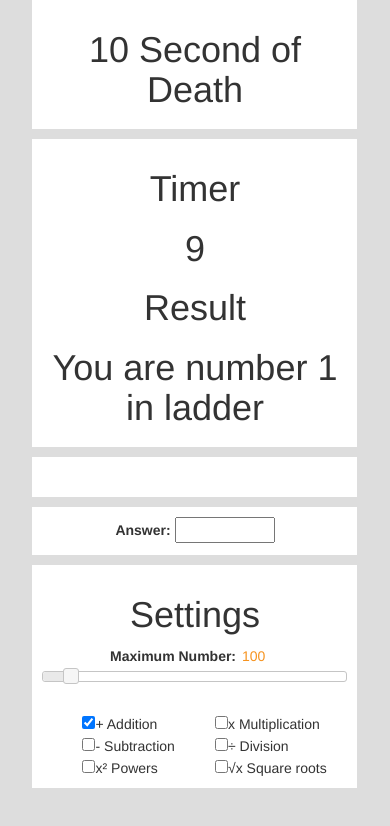
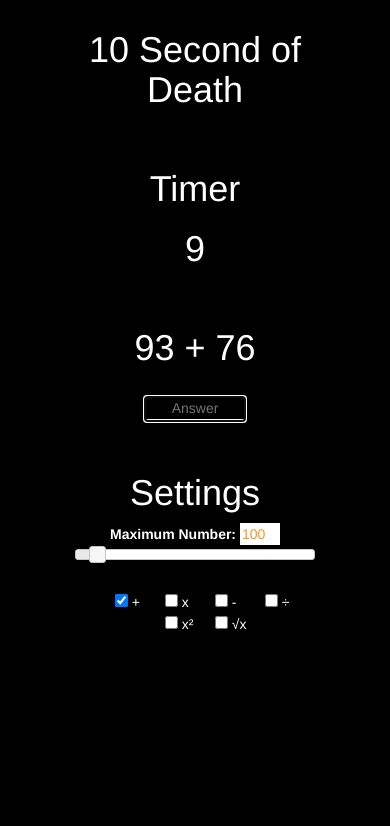
Before and after one commit to dshcheung/jquery-mathGame, a plain HTML site: page index.html in a window 390 px wide. Both pictures are taken after a click on the button "Start". Drawn offline with nearby package versions, Linux system fonts and the light colour scheme.

Commit message:
added hideTimer, hideResult, postQuestion, postResult(to be updated with ajax function), made setting-block responsive, correct bug to hideResult when clicking restart.

```diff
--- a/css/theme.css
+++ b/css/theme.css
@@ -1,10 +1,10 @@
 body {
-  background-color: #dddddd;
+  background-color: black;
+  color: white;
 }
 .title-row,
 .rt-row,
-.question-row,
-.answer-row,
+.qa-row,
 .setting-row {
   text-align: center;
   margin-bottom: 10px;
@@ -14,7 +14,7 @@ body {
 .question-block,
 .answer-block,
 .setting-block {
-  background-color: white;
+  background-color: black;
   padding: 10px;
 }
 .setting-checklist {
@@ -32,6 +32,16 @@ body {
   width: 40px;
 }
 
+.qa-row {
+  height: 135px;
+}
+.question-block {
+  height: 89px;
+}
 .answer-block div input#answer-input-field {
+  text-align: center;
   width: 100px;
+  background-color: black;
+  border: 0;
+  border-bottom: 2px solid white;
 }
--- a/index.html
+++ b/index.html
@@ -50,42 +50,36 @@
             <h1 class="timer-counter">10</h1>
           </div>
         </div>
-        <div class="result-block">
+        <div class="result-block hide">
           <div>
             <h1 class="result-title">Result</h1>
           </div>
           <div>
-            <h1 class="result-content">You are number 1 in ladder</h1>
+            <h1 class="result-content"></h1>
           </div>
         </div>
       </div>
     </div>
     <!-- rt-row C -->
 
-    <!-- question-row S -->
-    <div class="question-row row">
+    <!-- qa-row S -->
+    <div class="qa-row row">
       <div class="question-block col-xs-offset-1 col-xs-10">
         <h1 id="question"></h1>
       </div>
-    </div>
-    <!-- question-row C -->
-
-    <!-- answer-row S -->
-    <div class="answer-row row">
       <div class="answer-block col-xs-offset-1 col-xs-10">
         <div class="answer-input-block hide">
-          <label>Answer:</label>
-          <input id="answer-input-field" type="text">
+          <input id="answer-input-field" type="text" placeholder="Answer">
         </div>
         <div class="answer-button-block">
           <button id="answer-start-button" class="btn btn-primary">Start</button>
         </div>
       </div>
     </div>
-    <!-- answer-row C -->
+    <!-- qa-row C -->
     <!-- s-row S -->
     <div class="setting-row row">
-      <div class="setting-block col-xs-offset-1 col-xs-10">
+      <div class="setting-block col-xs-offset-2 col-xs-8">
         <div class="setting-title">
           <h1 class="setting-title">Settings</h1>
         </div>
@@ -98,29 +92,29 @@
         </div>
         <div class="setting-checklist">
           <ul class="setting-checkbox">
-            <li class="col-xs-6">
-              <input id="setting-addition" type="checkbox" checked="checked">+
-              <span>Addition</span>
+            <li class="col-xs-3">
+              <input id="setting-addition" type="checkbox" checked="checked"> +
+              <span class="hidden-xs">Addition</span>
             </li>
-            <li class="col-xs-6">
-              <input id="setting-multiplication" type="checkbox">x
-              <span>Multiplication</span>
+            <li class="col-xs-3">
+              <input id="setting-multiplication" type="checkbox"> x
+              <span class="hidden-xs">Multiplication</span>
             </li>
-            <li class="col-xs-6">
-              <input id="setting-subtraction" type="checkbox">-
-              <span>Subtraction</span>
+            <li class="col-xs-3">
+              <input id="setting-subtraction" type="checkbox"> -
+              <span class="hidden-xs">Subtraction</span>
             </li>
-            <li class="col-xs-6">
-              <input id="setting-division" type="checkbox">÷
-              <span>Division</span>
+            <li class="col-xs-3">
+              <input id="setting-division" type="checkbox"> ÷
+              <span class="hidden-xs">Division</span>
             </li>
-            <li class="col-xs-6">
-              <input id="setting-square" type="checkbox">x²
-              <span>Powers</span>
+            <li class="col-xs-3 col-xs-offset-3">
+              <input id="setting-square" type="checkbox"> x²
+              <span class="hidden-xs">Powers</span>
             </li>
-            <li class="col-xs-6">
-              <input id="setting-square-root" type="checkbox">√x
-              <span>Square roots</span>
+            <li class="col-xs-3">
+              <input id="setting-square-root" type="checkbox"> √x
+              <span class="hidden-xs">Square roots</span>
             </li>
           </ul>
         </div>
--- a/js/application.js
+++ b/js/application.js
@@ -1,12 +1,13 @@
 // Global Variable
-var timeLeft;
-var setTimer;
-var startInterval;
-var stopInterval;
-var settingAll;
-var settingFunction;
-var questionAnswer;
-var userPoints;
+var timeLeft; // integer
+var timePassed; // integer
+var setTimer; // setInterval function
+var startInterval; // function
+var stopInterval; // function
+var settingAll; // object
+var settingFunction; // array of enabled functions
+var questionAnswer; // object
+var userPoints; // integer
 
 $(document).ready( // Document Ready S
   function() {
@@ -23,7 +24,7 @@ $(document).ready( // Document Ready S
       $("#amount").val($("#setting-slider").slider("value"));
     }; // Create Slider C
 
-    { // declear startInterval and stopInterval
+    { // Declear startInterval and stopInterval
       startInterval = function() {
         setTimer = setInterval(function() {
           if (timeLeft == 0) {
@@ -32,12 +33,13 @@ $(document).ready( // Document Ready S
             hideAnswerField(true);
             hideTimer(true);
             hideResult(false);
-            // get result.json
-            // calculate position
+            postResult();
+            // push result
+            // get result
             // display result to result-content
           }
-          console.log(timeLeft);
           $('.timer-counter').html(timeLeft);
+          timePassed++;
           timeLeft--;
         }, 1000);
       };
@@ -48,25 +50,32 @@ $(document).ready( // Document Ready S
 
     { // Start Button / Restart Button
       $("#answer-start-button").on("click", function() {
+        userPoints = 0;
+        timePassed = 0;
         timeLeft = 10;
         getSettings();
         genQuestion();
+        postQuestion();
         hideButton(true);
         hideAnswerField(false);
+        hideTimer(false);
+        hideResult(true);
         startInterval();
+        $("#answer-input-field").focus();
       });
     }
 
     // Keyup answer
     $("#answer-input-field").on("keyup", function() {
-      // if input == questionAnswer.dataAnswer
-      stopInterval()
-      userPoints++
-      timeLeft++
-      genQuestion()
-        // postData()
-        // postQuestion()
-      startInterval()
+      if ($("#answer-input-field").val() == questionAnswer.dataAnswer) {
+        $("#answer-input-field").val("");
+        stopInterval();
+        userPoints++;
+        timeLeft++;
+        genQuestion();
+        postQuestion();
+        startInterval();
+      }
     })
   }
 );
@@ -172,4 +181,27 @@ $(document).ready( // Document Ready S
       $(".answer-input-block").removeClass("hide");
     }
   };
+  var hideTimer = function(boolean) {
+    if (boolean) {
+      $(".timer-block").addClass("hide");
+    } else {
+      $(".timer-block").removeClass("hide");
+    }
+  };
+  var hideResult = function(boolean) {
+    if (boolean) {
+      $(".result-block").addClass("hide");
+    } else {
+      $(".result-block").removeClass("hide");
+    }
+  };
 } // Hidding Stuff C
+
+{ // Posting Stuff S
+  var postQuestion = function() {
+    $("#question").html(questionAnswer.userQuestion);
+  };
+  var postResult = function() {
+    $(".result-content").html("You answered " + userPoints + " questions in " + timePassed + " seconds.\n" + "You are the top x%");
+  };
+} // Posting Stuff C
```
